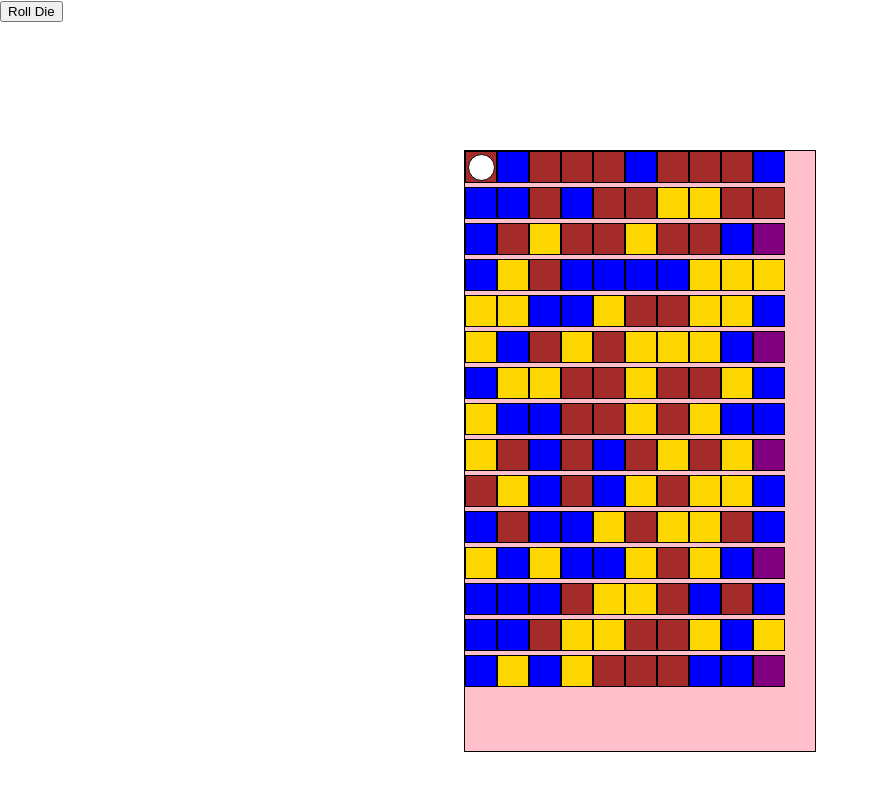
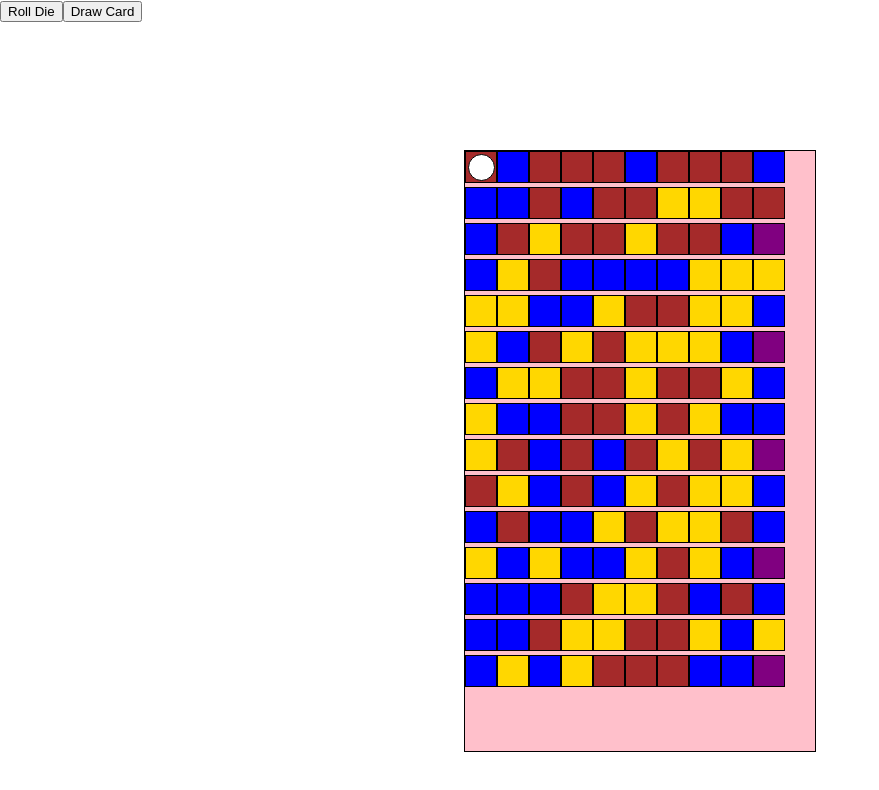
Before and after one commit to Team-Dragon-Slayers/dragon-slayers, a React (Create React App) app: page / in a window 1280 px wide. Shown: the top 790 px of the page, without its empty margins (0-879 px from the left). Built offline with nearby package versions, Linux system fonts and the light colour scheme.

Commit message:
add drawCard function and addCardToDeck

```diff
--- a/src/App.js
+++ b/src/App.js
@@ -3,6 +3,8 @@ import './App.css';
 import Gameboard from './components/Gameboard/Gameboard'
 import CardRow from './components/CardRow/CardRow';
 import RollBtn from './components/RollBtn/RollBtn';
+import DrawCardBtn from './components/DrawCardBtn';
+import * as cardAPI from './card.js';
 
 const randomNum = (n) => {
   return Math.floor(Math.random() * n);
@@ -38,7 +40,8 @@ for(let i=1; i<6; i++){
 class App extends Component {
 
   state = {
-    playerLocation: 1
+    playerLocation: 1,
+    deck: []
   }
 
    handlePlayerMovement = () => {
@@ -47,12 +50,22 @@ class App extends Component {
     console.log(this.state.playerLocation)
    }
 
+   addCardToDeck = async () => {
+     let newCard = await cardAPI.drawCard();
+     console.log(newCard)
+     this.setState({ deck: [...this.state.deck, newCard]})
+     console.log(this.state.deck)
+   }
+
 
   render() {
     return (
       <>
         <RollBtn
           handlePlayerMovement={this.handlePlayerMovement}
+        />
+        <DrawCardBtn
+          addCardToDeck={this.addCardToDeck}
         />
 
         <Gameboard
--- a/src/card.js
+++ b/src/card.js
@@ -77,5 +77,9 @@ export const cards = [
         type: 'Healing',
         points: 3
     }
+]
 
-]
+export const drawCard = () => {
+    let cardNum = Math.floor(Math.random() * cards.length);
+    return cards[cardNum];
+}
--- /dev/null
+++ b/src/components/DrawCardBtn.jsx
@@ -0,0 +1,9 @@
+import React from 'react';
+
+const DrawCardBtn = (props) => {
+    return (
+        <button type="button" onClick={props.addCardToDeck}>Draw Card</button>
+    );
+}
+
+export default DrawCardBtn;
```
